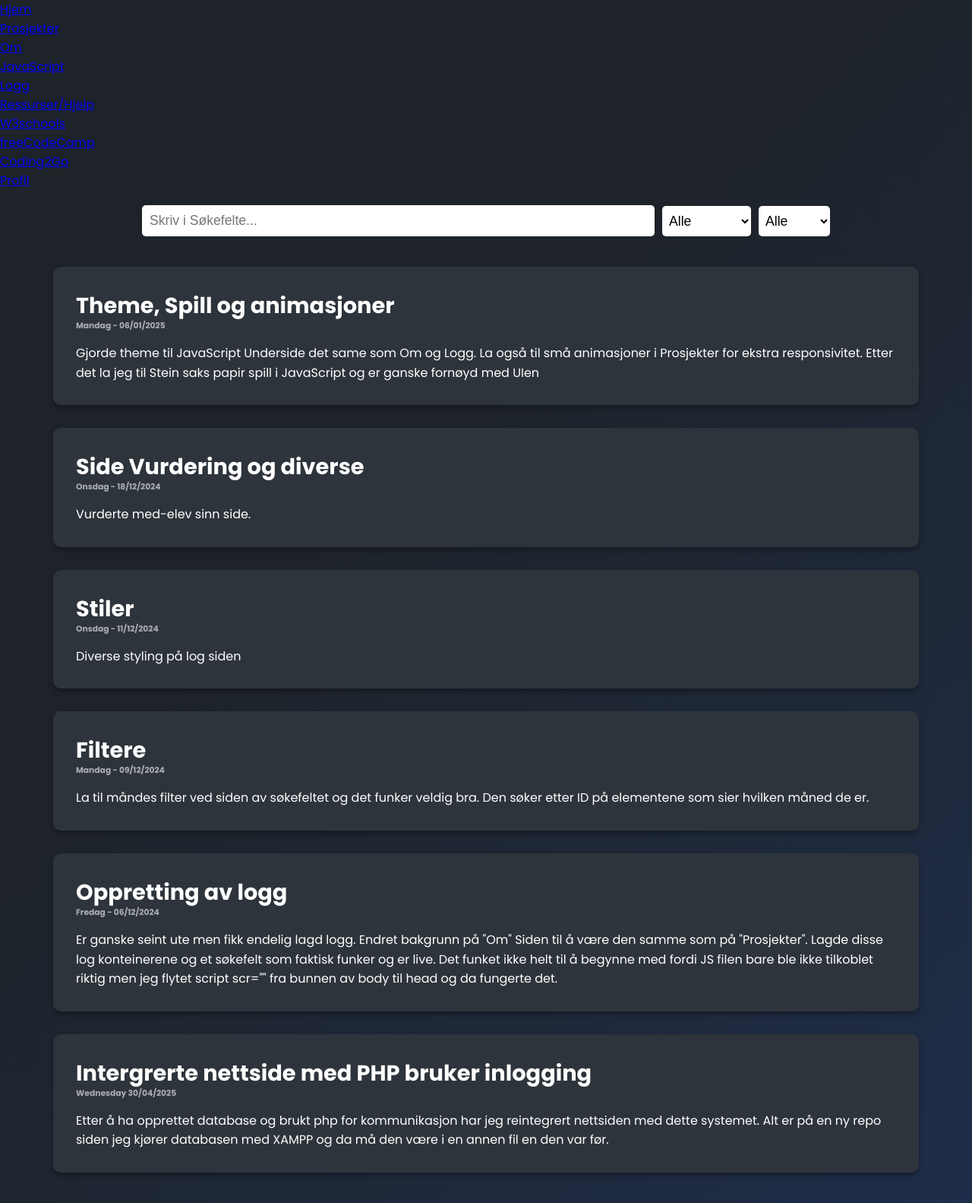
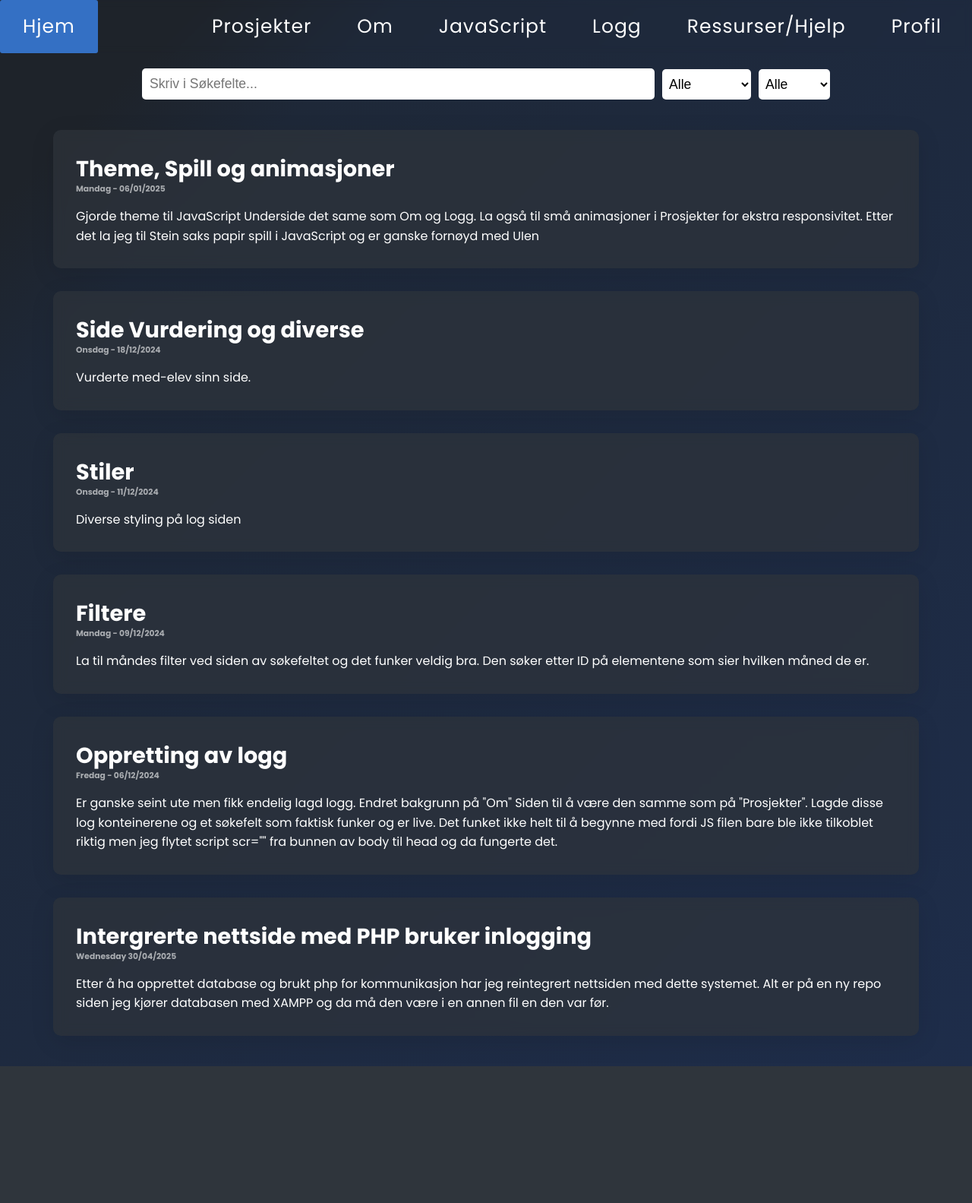
Before and after one commit to veggenss/MinSide2025, a PHP site: page /Subpages/log.php in a window 1280 px wide. Shown: the whole page at 76% size. After the commit the page ends 1403 px from the top, so only its background shows below. Run offline with PHP 8.4, Linux system fonts and the light colour scheme; the visitor is signed in with stand-in values (Sample User, id 1).

Commit message:
Unified styling på bakgrunngradient

```diff
--- a/CSS/JavaScriptStyle.css
+++ b/CSS/JavaScriptStyle.css
@@ -8,7 +8,7 @@
 /* Main body styling with orange-yellow gradient background */
 body{
     min-height: 100vh;
-    background-image: linear-gradient(135deg, rgb(30, 35, 42) 0%, rgb(30, 35, 42) 40%, rgb(30, 40, 56) 70%, rgb(30, 45, 74) 100%);
+    background: linear-gradient(135deg, rgb(30, 35, 42) 0%, #1e232a 10%, #1e2838 20%, #1e2d4a 100%);
     font-family: 'Poppins', sans-serif;
 }
 
--- a/CSS/FotoSerie.css
+++ b/CSS/fotoSerieStyles.css
@@ -5,7 +5,7 @@
 
 body{
     min-height: 100vh;
-    background: linear-gradient(135deg, rgb(30, 35, 42) 0%, rgb(30, 40, 56) 50%, rgb(30, 45, 74) 100%);
+    background: linear-gradient(135deg, rgb(30, 35, 42) 0%, #1e232a 10%, #1e2838 20%, #1e2d4a 100%);
     font-family: 'Poppins', sans-serif;
 
 }
--- a/CSS/homeStyles.css
+++ b/CSS/homeStyles.css
@@ -10,7 +10,7 @@
 body{
     position: relative;
     overflow: auto;
-    background: linear-gradient(135deg, rgb(30, 35, 42) 0%, #1e232a 40%, #1e2838 70%, #1e2d4a 100%);
+    background: linear-gradient(135deg, rgb(30, 35, 42) 0%, #1e232a 10%, #1e2838 20%, #1e2d4a 100%);
     font-family: Poppins, Segoe UI, Tahoma, Geneva, Verdana, sans-serif;
     justify-content: center;
 }
--- a/CSS/log.css
+++ b/CSS/logStyles.css
@@ -9,7 +9,7 @@
 body {
     min-height: 100vh;
     font-family: 'Poppins', sans-serif;
-    background: linear-gradient(135deg, rgb(30, 35, 42) 0%, rgb(30, 35, 42) 40%, rgb(30, 40, 56) 70%, hwb(220 12% 71%) 100%);
+    background: linear-gradient(135deg, rgb(30, 35, 42) 0%, #1e232a 10%, #1e2838 20%, #1e2d4a 100%);
     color: #ffffff;
 }
 
@@ -77,7 +77,9 @@ body {
     display: flex;
     flex-direction: column;
     align-items: flex-start;
-    box-shadow: 0 4px 6px rgba(0, 0, 0, 0.3);
+    box-shadow: 0 8px 32px rgba(0, 0, 0, 0.1);
+    background: rgba(46, 52, 59, 0.7);
+    backdrop-filter: blur(8px);
 }
 
 /* Subtitle styling within log entries */
--- a/CSS/loginStyles.css
+++ b/CSS/loginStyles.css
@@ -7,7 +7,7 @@
 
 body {
     min-height: 100vh;
-    background: linear-gradient(135deg, rgb(30, 35, 42) 0%, #1e232a 40%, #1e2838 70%, #1e2d4a 100%);
+    background: linear-gradient(135deg, rgb(30, 35, 42) 0%, #1e232a 10%, #1e2838 20%, #1e2d4a 100%);
     color: #ffffff;
     font-family: Poppins, Segoe UI, Tahoma, Geneva, Verdana, sans-serif;
     display: flex;
--- a/CSS/omMegStyles.css
+++ b/CSS/omMegStyles.css
@@ -9,7 +9,7 @@
 /* Main body styling with dark gradient background */
 body{
     min-height: 100vh; /* Ensures minimum full viewport height */
-    background: linear-gradient(135deg, rgb(30, 35, 42) 0%, #1e232a 40%, #1e2838 70%, #1e2d4a 100%);
+    background: linear-gradient(135deg, rgb(30, 35, 42) 0%, #1e232a 10%, #1e2838 20%, #1e2d4a 100%);
     background-size: cover;
     background-repeat: no-repeat;
     background-position: center;
@@ -44,8 +44,9 @@ html{
     border: 1px solid rgba(255, 255, 255, 0.1);
     border-radius: 12px;
     margin: 20px auto;
-    background-color: rgb(46, 52, 59);
     box-shadow: 0 8px 32px rgba(0, 0, 0, 0.1);
+    background: rgba(46, 52, 59, 0.3);
+    backdrop-filter: blur(8px);
 }
 
 /* Image styling within about container */
--- a/CSS/profileStyles.css
+++ b/CSS/profileStyles.css
@@ -6,7 +6,7 @@
 
 body {
     font-family: 'Poppins', sans-serif;
-    background: linear-gradient(135deg, #1e232a, #1e2838, #1e2d4a);
+    background: linear-gradient(135deg, rgb(30, 35, 42) 0%, #1e232a 10%, #1e2838 20%, #1e2d4a 100%);
     color: white;
     min-height: 100vh;
     display: flex;
--- a/CSS/registerStyles.css
+++ b/CSS/registerStyles.css
@@ -7,7 +7,7 @@
 
 body {
     min-height: 100vh;
-    background: linear-gradient(135deg, rgb(30, 35, 42) 0%, #1e232a 40%, #1e2838 70%, #1e2d4a 100%);
+    background: linear-gradient(135deg, rgb(30, 35, 42) 0%, #1e232a 10%, #1e2838 20%, #1e2d4a 100%);
     color: #ffffff;
     font-family: Poppins, Segoe UI, Tahoma, Geneva, Verdana, sans-serif;
     display: flex;
--- a/Engelsk Nettside/index.html
+++ b/Engelsk Nettside/index.html
@@ -12,7 +12,7 @@
     <nav>
         <ul>
             <li id="button">
-                <a href="../index.html">Min Side</a>
+                <a href="../home.php">Min Side</a>
                 <div class="underline"></div>
             </li>
 
--- a/Subpages/FotoSerie.php
+++ b/Subpages/FotoSerie.php
@@ -13,7 +13,7 @@
     <meta charset="UTF-8">
     <meta name="viewport" content="width=device-width, initial-scale=1.0">
     <title>Foto Serie</title>
-    <link rel="stylesheet" href="../CSS/FotoSerie.css">
+    <link rel="stylesheet" href="../CSS/fotoSerieStyles.css">
     <link href="https://fonts.googleapis.com/css2?family=Poppins:wght@400;500;600;700;900&display=swap" rel="stylesheet">
 
 </head>
--- a/Subpages/log.php
+++ b/Subpages/log.php
@@ -13,7 +13,7 @@
     <meta charset="UTF-8">
     <meta name="viewport" content="width=device-width, initial-scale=1.0">
     <title>Logg</title>
-    <link rel="stylesheet" href="../CSS/log.css">
+    <link rel="stylesheet" href="../CSS/logStyles.css">
     <link href="https://fonts.googleapis.com/css2?family=Poppins:wght@400;500;600;700;900&display=swap" rel="stylesheet">
     <link rel="stylesheet" href="">
     <script src="../JS/log.js" defer></script>
--- a/include/navBar.html
+++ b/include/navBar.html
@@ -1,4 +1,4 @@
-<link rel="stylesheet" href="/VG12025Nettside/CSS/nav-bar.css">
+<link rel="stylesheet" href="/VG12025Nettside/CSS/navBarStyles.css">
 <nav>
     <ul>
       <li><a href="/VG12025Nettside/home.php">Hjem</a></li>
```
